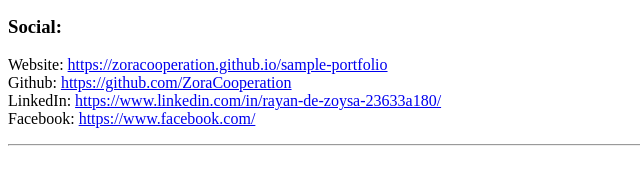
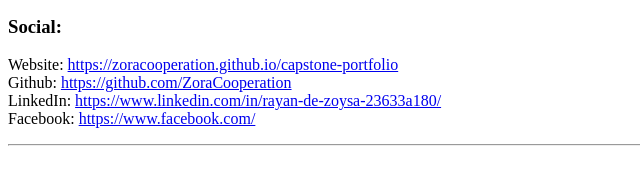
Before and after one commit to ZoraCooperation/capstone-portfolio, a plain HTML site: page public/contact.html in a window 1280 px wide. Shown: the part 155-340 px from the top of the page, 0-640 px from the left. Drawn offline with Linux system fonts and the light colour scheme.

Commit message:
Add files via upload

```diff
--- a/public/contact.html
+++ b/public/contact.html
@@ -14,7 +14,7 @@
             <br />
             Mailing Address: No. 42/5 Pangiriwatta Road Gangodawila Nugegoda.
             <h3>Social:</h3>
-            Website: <a href="https://zoracooperation.github.io/sample-portfolio/">https://zoracooperation.github.io/sample-portfolio</a><br/>
+            Website: <a href="https://zoracooperation.github.io/capstone-portfolio/">https://zoracooperation.github.io/capstone-portfolio</a><br/>
             Github: <a href="https://github.com/ZoraCooperation">https://github.com/ZoraCooperation</a><br/>
             LinkedIn: <a href="https://www.linkedin.com/in/rayan-de-zoysa-23633a180/">https://www.linkedin.com/in/rayan-de-zoysa-23633a180/</a><br/>
             Facebook: <a href="https://www.facebook.com/">https://www.facebook.com/</a><br/>
```
